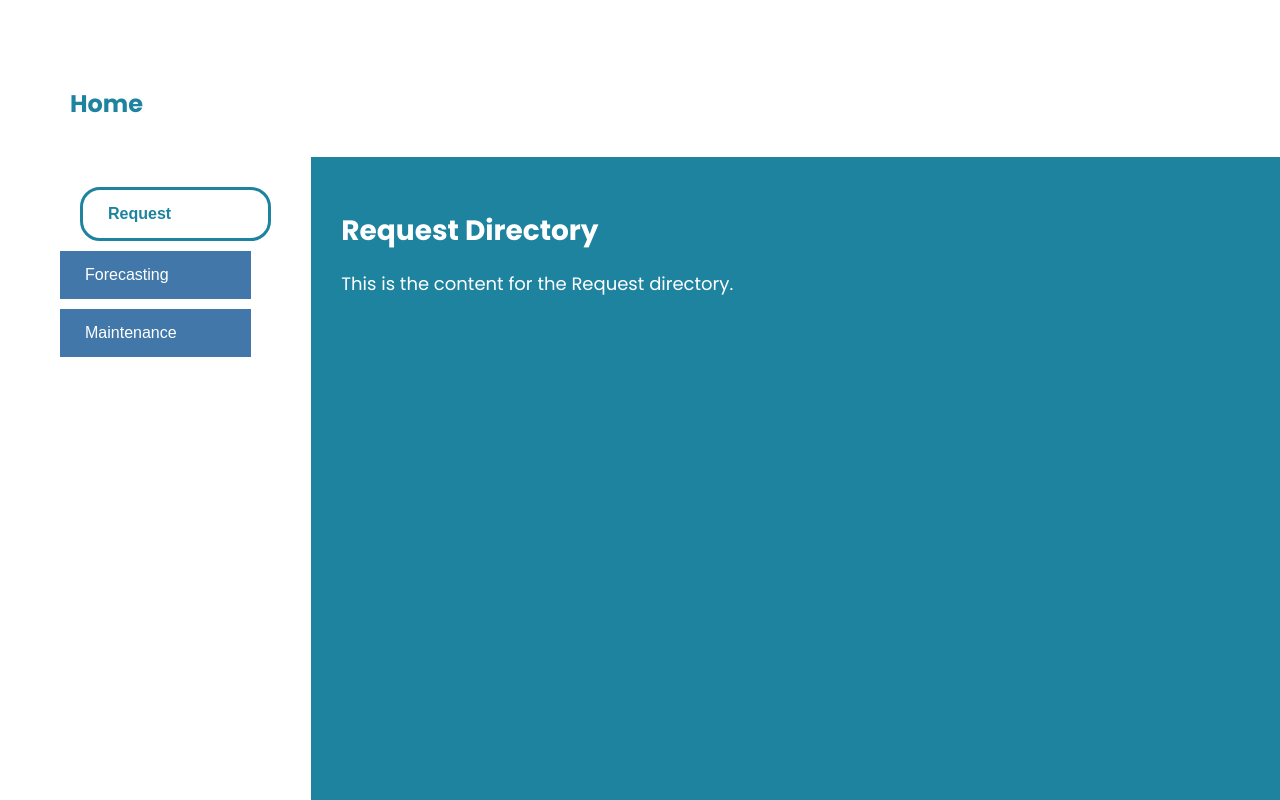
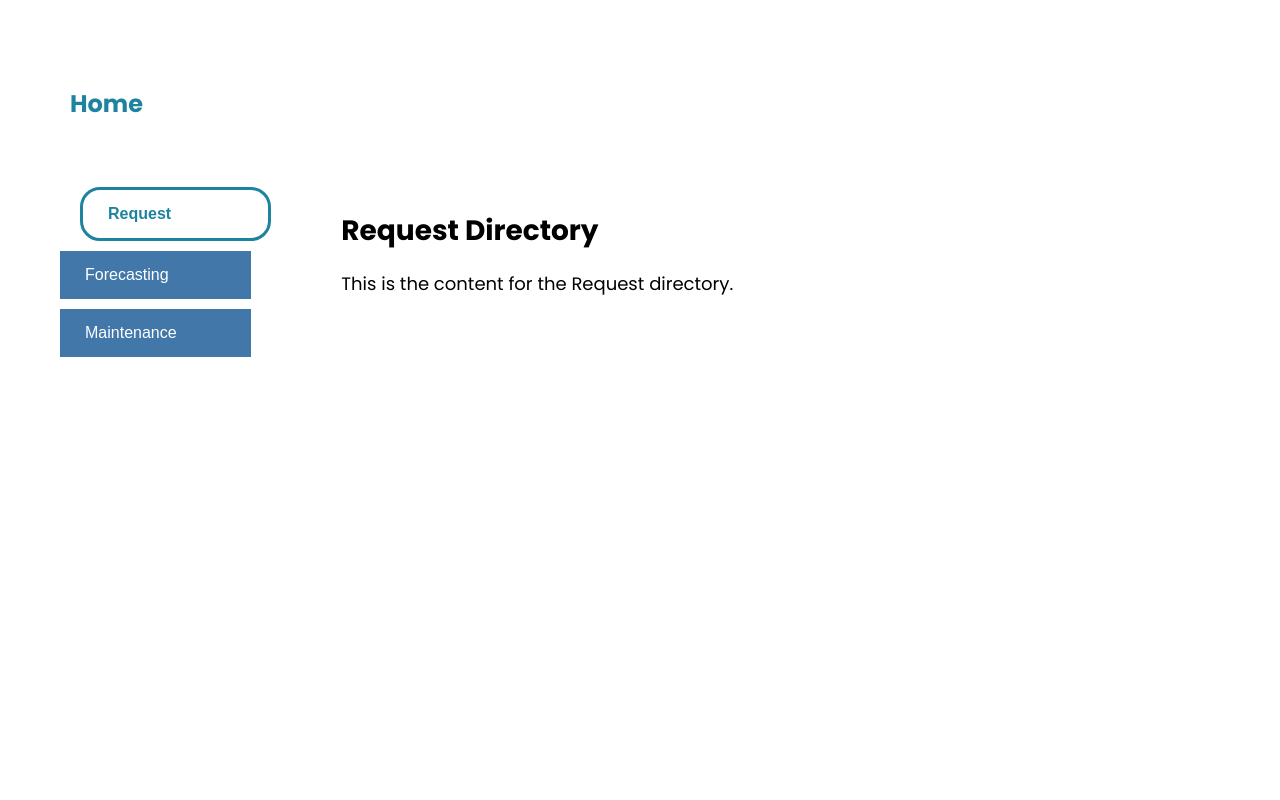
Before and after one commit to Jeem11/SolarydroSync, a website: page WebApp_Admin/A_homepage.html in a window 1280 px wide. Shown: the top 800 px of the page. Drawn offline with Linux system fonts and the light colour scheme.

Commit message:
[updated na to white]

```diff
--- a/WebApp_Admin/A_homepage.css
+++ b/WebApp_Admin/A_homepage.css
@@ -78,9 +78,9 @@ body, html {
     width: 80%; /* Take up the remaining space */
     padding: 30px;
     box-sizing: border-box;
-    background-color: #1D839F;
+    background-color: white;
     overflow-y: auto;
-    color: white;
+    color: black;
 }
 
 /* Content Items */
--- a/WebApp_Admin/D_Staffboard.css
+++ b/WebApp_Admin/D_Staffboard.css
@@ -78,9 +78,9 @@ body, html {
     width: 80%; /* Take up the remaining space */
     padding: 30px;
     box-sizing: border-box;
-    background-color: #1D839F;
+    background-color: white;
     overflow-y: auto;
-    color: white;
+    color: black;
 }
 
 /* Content Items */
```
